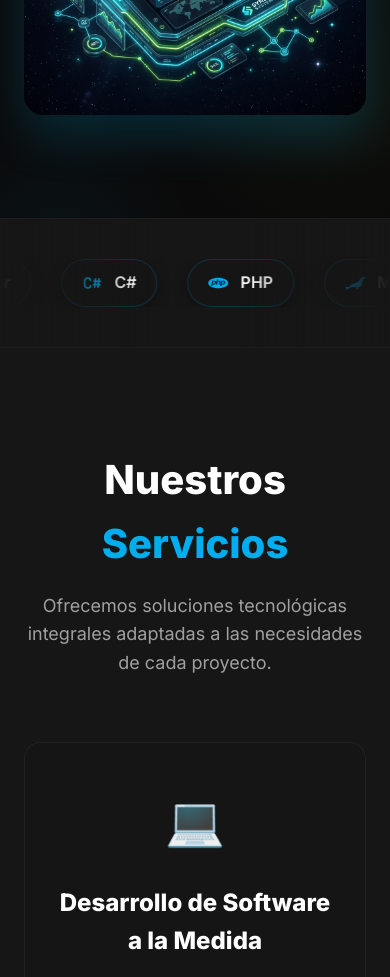
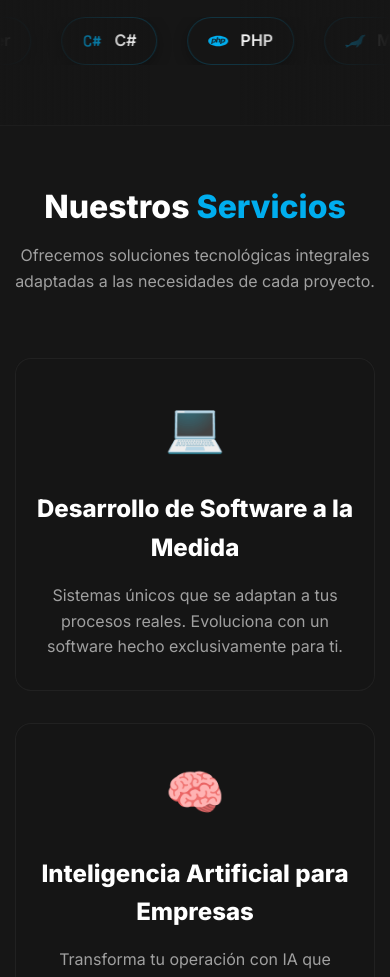
Before and after one commit to RicardoLedesma123/siubit-software, a React (Vite) app: page / in a window 390 px wide. Shown: the part 1020-1997 px from the top of the page. Built offline with nearby package versions, Linux system fonts and the light colour scheme.

Commit message:
feat: optimizacion responsiva (mobile first)

```diff
--- a/src/components/Header.css
+++ b/src/components/Header.css
@@ -38,3 +38,8 @@
 .nav-list a:hover {
   color: var(--primary-color);
 }
+@media (max-width: 768px) {
+  .header .container { flex-direction: column; gap: 15px; padding-top: 15px; padding-bottom: 15px; }
+  .nav-menu { flex-wrap: wrap; justify-content: center; gap: 12px; }
+  .nav-menu li a { font-size: 0.9rem; }
+}
--- a/src/components/Industries.css
+++ b/src/components/Industries.css
@@ -56,3 +56,9 @@
   font-weight: 500;
   color: #fff;
 }
+@media (max-width: 992px) {
+  .industries-grid { grid-template-columns: repeat(2, 1fr); }
+}
+@media (max-width: 768px) {
+  .industries-grid { grid-template-columns: 1fr; }
+}
--- a/src/components/Services.css
+++ b/src/components/Services.css
@@ -36,3 +36,10 @@
 .service-description {
   color: var(--text-color-muted);
 }
+@media (max-width: 992px) {
+  .services-grid { grid-template-columns: repeat(2, 1fr); }
+}
+@media (max-width: 768px) {
+  .services-grid { grid-template-columns: 1fr; }
+  .service-card { padding: 30px 20px; }
+}
--- a/src/components/Solutions.css
+++ b/src/components/Solutions.css
@@ -88,3 +88,11 @@
 .solution-link:hover {
   color: #fff;
 }
+@media (max-width: 992px) {
+  .solution-card, .solution-card.reverse { flex-direction: column; text-align: center; }
+  .solution-content { padding-right: 0 !important; padding-left: 0 !important; margin-bottom: 30px; }
+  .solution-card ul { display: inline-block; text-align: left; }
+}
+@media (max-width: 768px) {
+  .solution-card { padding: 30px 20px; }
+}
--- a/src/index.css
+++ b/src/index.css
@@ -146,3 +146,11 @@ section {
   -webkit-backdrop-filter: blur(10px);
   border: 1px solid rgba(255, 255, 255, 0.05);
 }
+@media (max-width: 768px) {
+  h1 { font-size: 2.5rem !important; line-height: 1.2; }
+  h2 { font-size: 2rem !important; line-height: 1.3; }
+  h3 { font-size: 1.5rem !important; }
+  p { font-size: 1rem !important; }
+  .container { padding: 0 15px !important; }
+  section { padding: 60px 0 !important; }
+}
```
